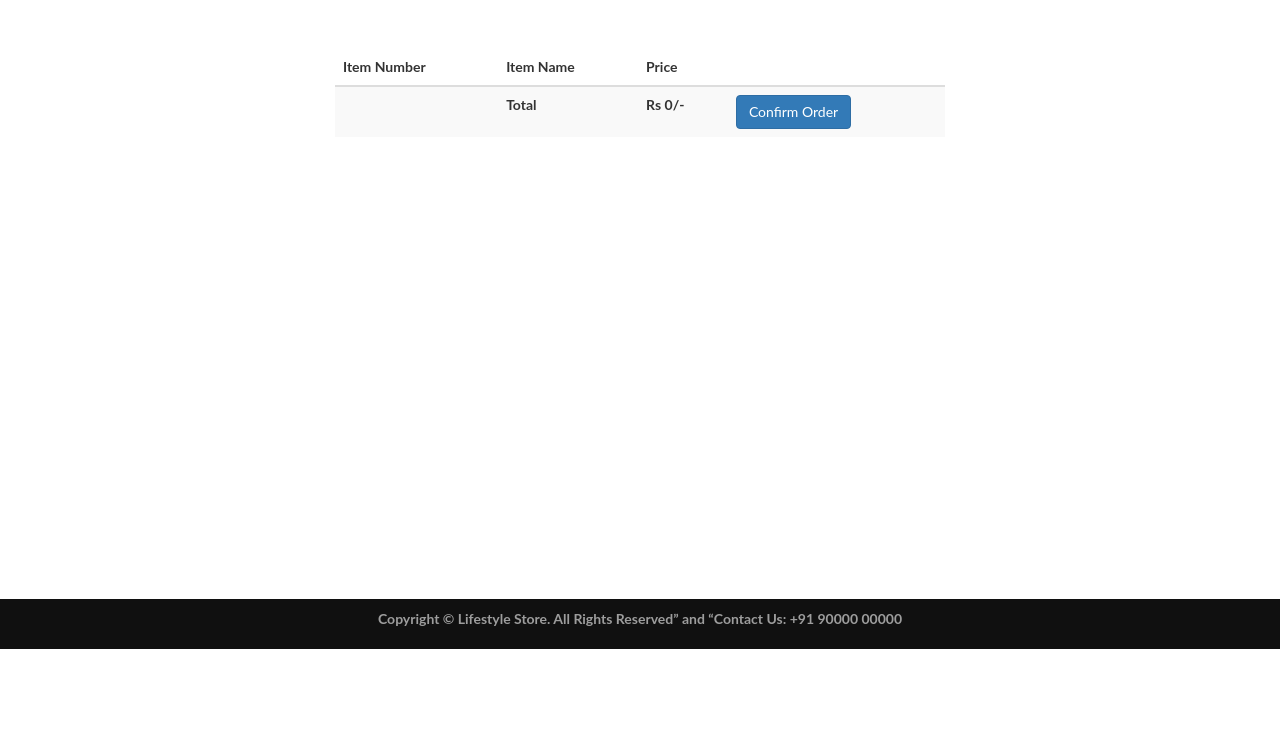
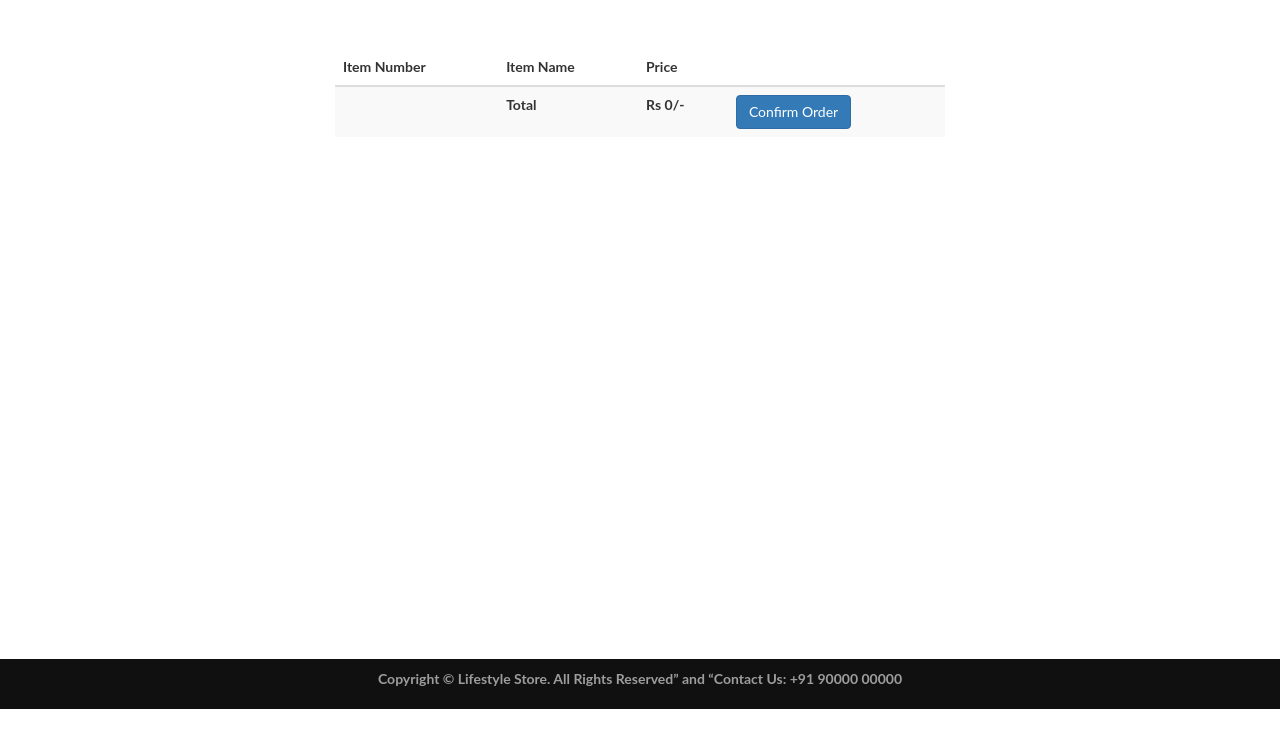
Before and after one commit to rashidmakki/E-Store, a PHP site: page /cart.html in a window 1280 px wide. Shown: the part 51-800 px from the top of the page. Run offline with PHP 8.4, Linux system fonts and the light colour scheme.

Commit message:
changes made in min-height

```diff
--- a/css/index.css
+++ b/css/index.css
@@ -3,19 +3,6 @@ html {
     width: 100%;
     height: 100%;
 }
-
-
-
-
-
-
-
-
-
-
-
-
-
 
 body{
     padding-top:50px;
@@ -33,7 +20,7 @@ h6 {
 }
 
 #content{
-    min-height: 600px;
+    min-height: 660px;
 }
 
 #banner_image {
```
